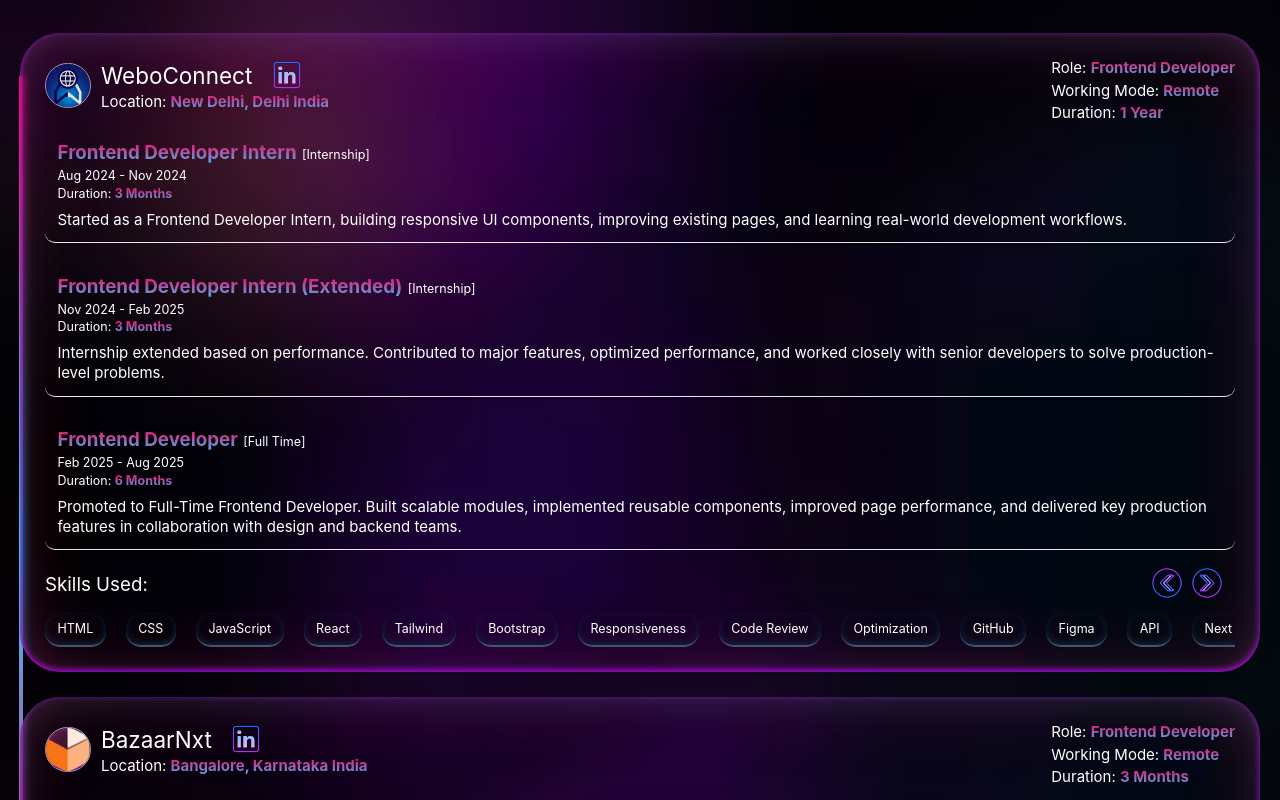
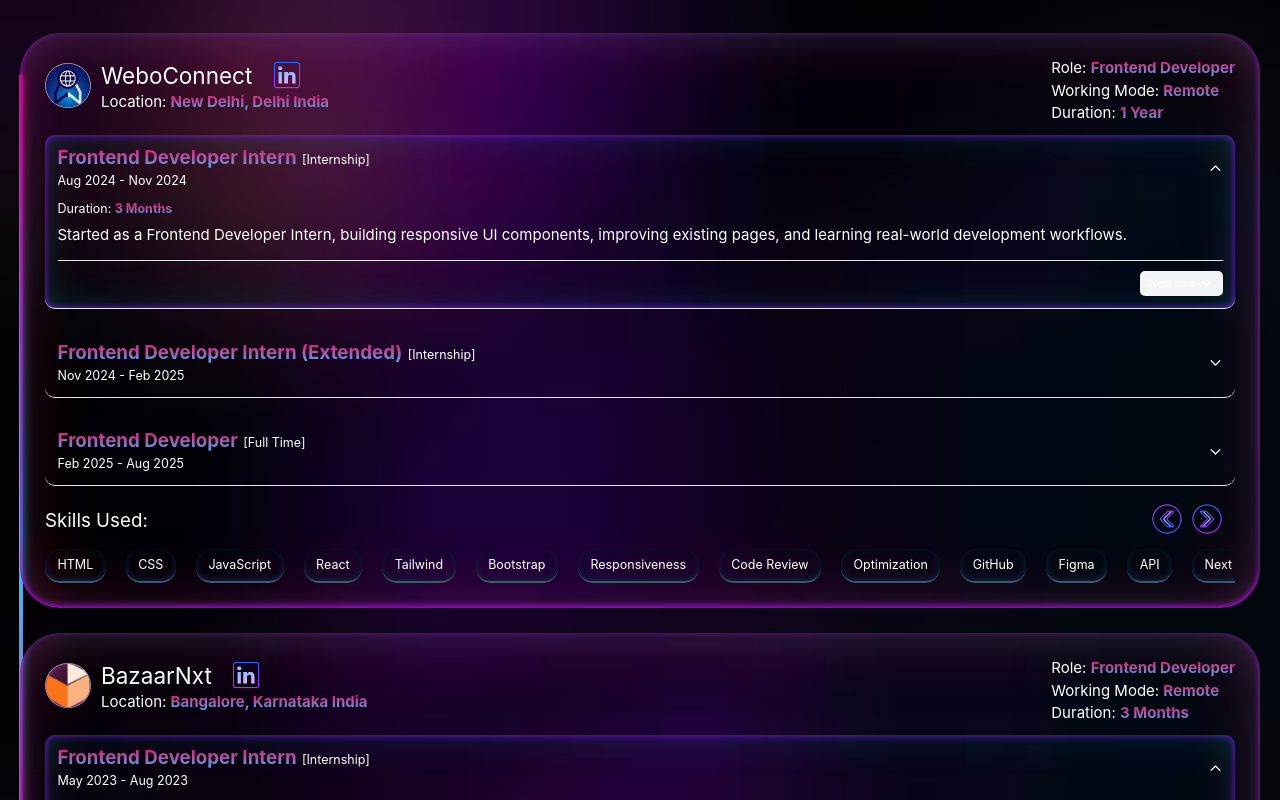
Before and after one commit to mohitanand744/React-Personal-Portfolio, a React (Vite) app: page / in a window 1280 px wide. Shown: the part 2360-3160 px from the top of the page. Built offline with nearby package versions, Linux system fonts and the light colour scheme.

Commit message:
updated Portfolio link

```diff
--- a/src/Data/Projects.json
+++ b/src/Data/Projects.json
@@ -5,7 +5,7 @@
     "skills": [
       "MERN"
     ],
-    "live_url": "https://bookstore-react-mysql.netlify.app/",
+    "live_url": "https://nxtchapter.netlify.app/",
     "github_url": "https://github.com/mohitanand744/Book-Store-React-MySQL-.git",
     "image": "/BookStore.png",
     "projectTime": "Latest",
@@ -73,7 +73,7 @@
       "React",
       "Tailwind CSS"
     ],
-    "live_url": "https://mohit-anand.netlify.app",
+    "live_url": "https://mohit-anand-portfolio.netlify.app/",
     "github_url": "https://github.com/mohitanand744/React-Personal-Portfolio.git",
     "image": "/portfolio.png",
     "category": "Frontend"
--- /dev/null
+++ b/src/components/Accordion/ExperienceAccordion.jsx
@@ -0,0 +1,152 @@
+import { useState } from "react";
+
+// In your component
+const ExperienceAccordion = ({ experienceItem }) => {
+  const [expandedIndex, setExpandedIndex] = useState(0); // Start with first role expanded
+
+  const toggleRole = (index) => {
+    setExpandedIndex(expandedIndex === index ? -1 : index);
+  };
+
+  const navigate = (direction) => {
+    if (
+      direction === "down" &&
+      expandedIndex < experienceItem.roles.length - 1
+    ) {
+      setExpandedIndex(expandedIndex + 1);
+    } else if (direction === "up" && expandedIndex > 0) {
+      setExpandedIndex(expandedIndex - 1);
+    }
+  };
+
+  return (
+    <div className="flex flex-col gap-8 mt-2">
+      {experienceItem.roles.map((role, rIndex) => (
+        <div
+          key={rIndex}
+          className={`p-5 border-b-[1px] rounded-2xl transition-all duration-300 ${
+            expandedIndex === rIndex ? "custom-shadow3" : ""
+          }`}
+        >
+          {/* Header - Always visible */}
+          <div
+            className="flex items-center justify-between cursor-pointer"
+            onClick={() => toggleRole(rIndex)}
+          >
+            <div className="flex-1">
+              <h2 className="mb-1 text-2xl lg:text-3xl">
+                <span className="highLight-text">{role.position}</span>{" "}
+                <span className="text-xl"> [{role.type}]</span>
+              </h2>
+
+              <p className="text-lg sm:text-xl">
+                {role.start_date} -{" "}
+                <span
+                  className={`${
+                    role.end_date === "Working..." && "text-green-500"
+                  }`}
+                >
+                  {role.end_date}
+                </span>
+              </p>
+            </div>
+
+            {/* Arrow indicator */}
+            <div className="ml-4">
+              <svg
+                className={`w-6 h-6 transform transition-transform duration-300 ${
+                  expandedIndex === rIndex ? "rotate-180" : ""
+                }`}
+                fill="none"
+                stroke="currentColor"
+                viewBox="0 0 24 24"
+                xmlns="http://www.w3.org/2000/svg"
+              >
+                <path
+                  strokeLinecap="round"
+                  strokeLinejoin="round"
+                  strokeWidth={2}
+                  d="M19 9l-7 7-7-7"
+                />
+              </svg>
+            </div>
+          </div>
+
+          {/* Expandable content */}
+          <div
+            className={`overflow-hidden transition-all duration-300 ease-in-out ${
+              expandedIndex === rIndex
+                ? "max-h-[500px] opacity-100 mt-4"
+                : "max-h-0 opacity-0"
+            }`}
+          >
+            <p className="text-lg sm:text-xl">
+              Duration: <span className="highLight-text">{role.duration}</span>
+            </p>
+
+            <p className="mt-3 text-xl lg:text-2xl">{role.description}</p>
+          </div>
+
+          {/* Navigation arrows - Only show when expanded */}
+          {expandedIndex === rIndex && (
+            <div className="flex items-center justify-between pt-4 mt-6 border-t border-gray-200 dark:border-gray-700">
+              {/* Up arrow - hide if on first item */}
+              {rIndex > 0 && (
+                <button
+                  onClick={(e) => {
+                    e.stopPropagation();
+                    navigate("up");
+                  }}
+                  className="flex items-center gap-2 px-4 py-2 transition-colors bg-gray-100 rounded-lg dark:bg-gray-700 hover:bg-gray-200 dark:hover:bg-gray-600"
+                >
+                  <svg
+                    className="w-5 h-5"
+                    fill="none"
+                    stroke="currentColor"
+                    viewBox="0 0 24 24"
+                  >
+                    <path
+                      strokeLinecap="round"
+                      strokeLinejoin="round"
+                      strokeWidth={2}
+                      d="M5 15l7-7 7 7"
+                    />
+                  </svg>
+                  <span>Previous Role</span>
+                </button>
+              )}
+
+              {/* Down arrow - hide if on last item */}
+              {rIndex < experienceItem.roles.length - 1 && (
+                <button
+                  onClick={(e) => {
+                    e.stopPropagation();
+                    navigate("down");
+                  }}
+                  className="flex items-center gap-2 px-4 py-2 ml-auto transition-colors bg-gray-100 rounded-lg dark:bg-gray-700 hover:bg-gray-200 dark:hover:bg-gray-600"
+                >
+                  <span>Next Role</span>
+                  <svg
+                    className="w-5 h-5"
+                    fill="none"
+                    stroke="currentColor"
+                    viewBox="0 0 24 24"
+                  >
+                    <path
+                      strokeLinecap="round"
+                      strokeLinejoin="round"
+                      strokeWidth={2}
+                      d="M19 9l-7 7-7-7"
+                    />
+                  </svg>
+                </button>
+              )}
+            </div>
+          )}
+        </div>
+      ))}
+    </div>
+  );
+};
+
+export default ExperienceAccordion;
--- a/src/components/Cards/Card.jsx
+++ b/src/components/Cards/Card.jsx
@@ -20,7 +20,7 @@
   return (
     <div
       data-aos="flip-left"
-      onClick={() => navigate(`/projects/${title.replaceAll(" ", "")}`)}
+      //onClick={() => navigate(`/projects/${title.replaceAll(" ", "")}`)}
       className="flex flex-col items-start justify-between w-full col-span-12 gap-6 p-6 py-8 sm:col-span-6 md:col-span-6 lg:col-span-4 xl:col-span-3 projectBox rounded-3xl custom-shadow h-fit "
     >
       <div className="imgContainer relative w-[97%] h-[19rem] md:h-[20rem] mx-auto">
--- a/src/components/Cards/ExperienceCard.jsx
+++ b/src/components/Cards/ExperienceCard.jsx
@@ -1,4 +1,5 @@
 import React from "react";
+import ExperienceAccordion from "../Accordion/ExperienceAccordion";
 
 const ExperienceCard = ({
   experienceItem,
@@ -71,31 +72,7 @@
 
       {/* Roles Loop Section */}
       <div className="flex flex-col gap-8">
-        {experienceItem.roles.map((role, rIndex) => (
-          <div key={rIndex} className="p-5 border-b-[1px] rounded-2xl">
-            <h2 className="mb-1 text-2xl lg:text-3xl">
-              <span className="highLight-text">{role.position}</span>{" "}
-              <span className="text-xl"> [{role.type}]</span>
-            </h2>
-
-            <p className="text-lg sm:text-xl">
-              {role.start_date} -{" "}
-              <span
-                className={`${
-                  role.end_date === "Working..." && "text-green-500"
-                }`}
-              >
-                {role.end_date}
-              </span>
-            </p>
-
-            <p className="text-lg sm:text-xl">
-              Duration: <span className="highLight-text">{role.duration}</span>
-            </p>
-
-            <p className="mt-3 text-xl lg:text-2xl">{role.description}</p>
-          </div>
-        ))}
+        <ExperienceAccordion experienceItem={experienceItem} />
       </div>
 
       {/* Skills Section */}
```
